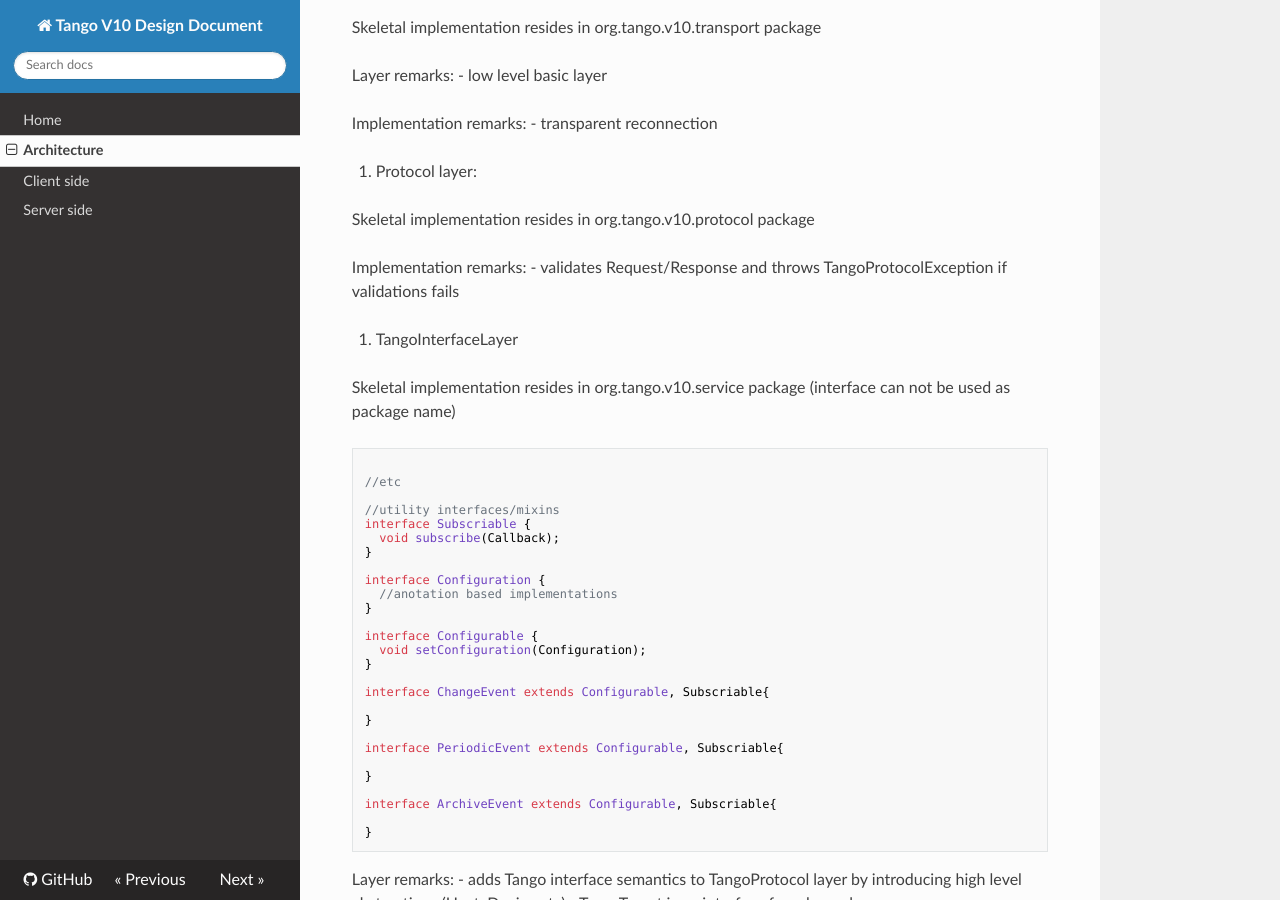
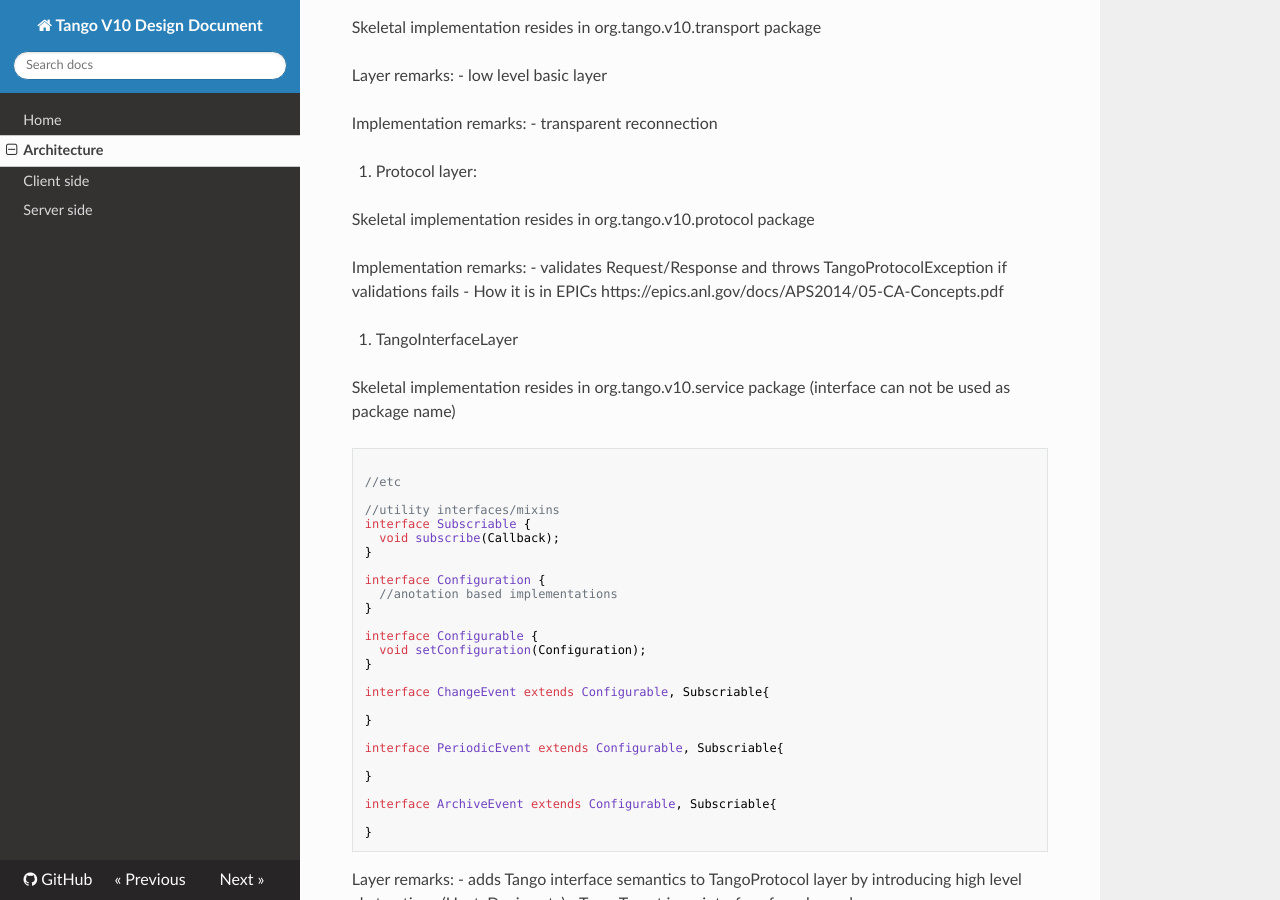
Before and after one commit to Ingvord/tango-v10-design-doc, an MkDocs documentation site: the page built from docs/architecture.md, in a window 1280 px wide and 900 px high, scrolled down 821 px. Built offline with MkDocs 1.6.1, drawn with Linux system fonts in a browser that asks for light colours; nearby versions of some CDN libraries; old or Windows-style settings are respelled for this version of MkDocs.

Commit message:
Update architecture.md

```diff
--- a/docs/architecture.md
+++ b/docs/architecture.md
@@ -19,6 +19,9 @@ Skeletal implementation resides in org.tango.v10.protocol package
 
 Implementation remarks:
 - validates Request/Response and throws TangoProtocolException if validations fails
+- How it is in EPICs https://epics.anl.gov/docs/APS2014/05-CA-Concepts.pdf
+
+
 
 3. TangoInterfaceLayer
 
```
